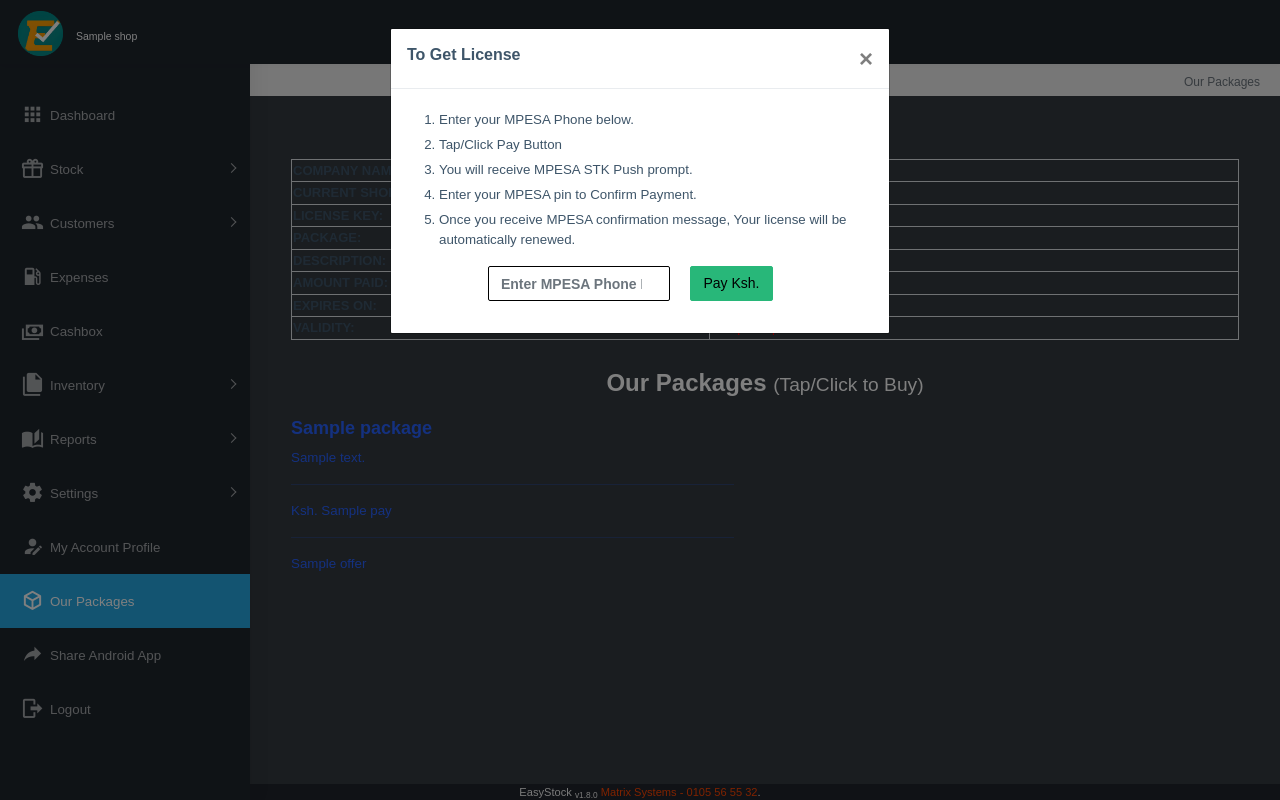
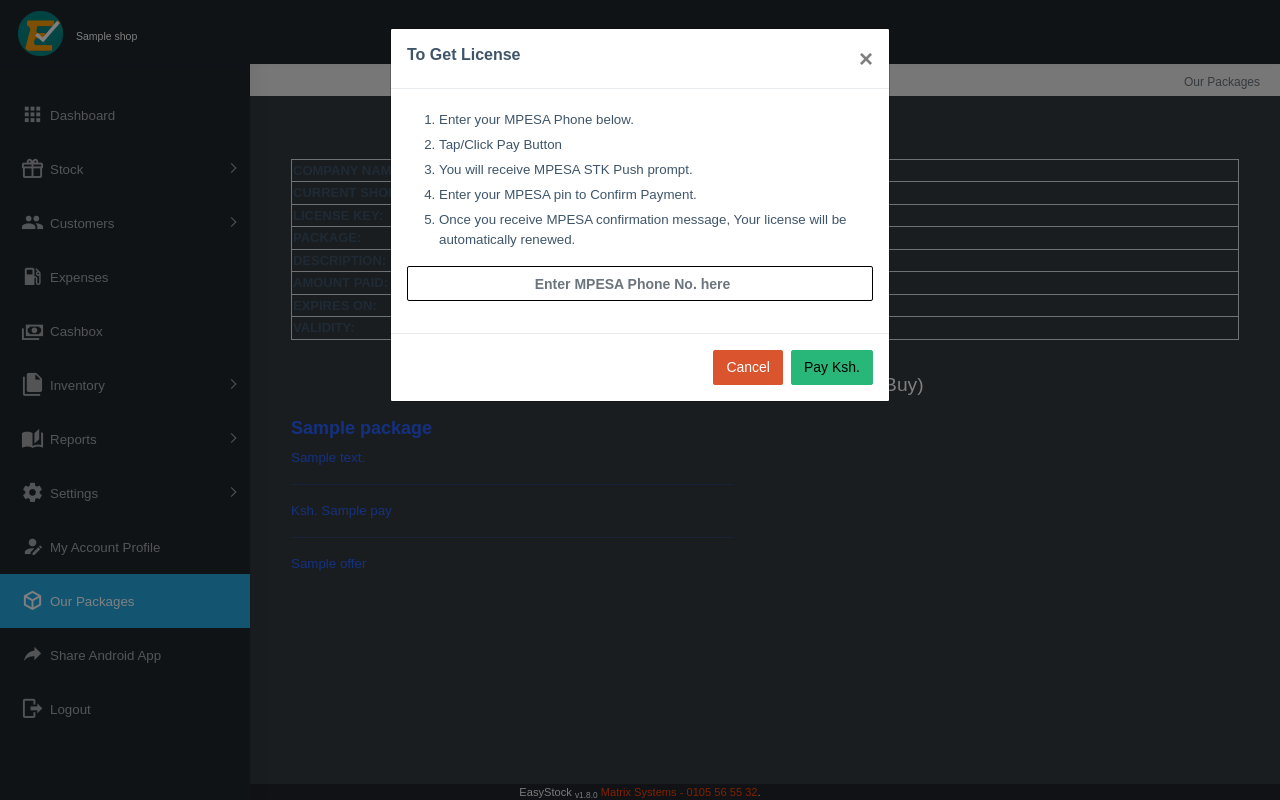
Before and after one commit to dennis-mutethia/easy-stock, a Flask app: page /packages in a window 1280 px wide, after a click that opens the changed part. Run offline with Flask 3, Linux system fonts and the light colour scheme; a user stored in the database is signed in; a database or web service that is not in the repository returns one stand-in record (values such as "Sample title"); data that the repository does not hold is empty; some libraries are stand-ins or nearby versions.

Commit message:
Update packages.html

```diff
--- a/templates/packages.html
+++ b/templates/packages.html
@@ -123,19 +123,18 @@
                         <li>Thank you for choosing us!</li> -->
                         </ol>
                         <div class="form-group row">
-                            <div class="col-sm-2"></div>
-                            <div class="col-sm-5">
+                            <div class="col-sm-12">
                                 <input name="phone" id="phone" type="number"
                                     class="form-control input-sm text-center success"
-                                    style="font-weight: bolder; color: black; border-color: black;" placeholder="Enter MPESA Phone No. here"
-                                    required min="100000000" max="799999999" />
-                            </div>
-                            <div class="col-sm-5">
-                                <button type="submit" id="action" name="action" value="pay" class="btn btn-success"
-                                    data-dismiss="modal" onclick="sendSTKPush()">Pay Ksh.<b
-                                        id="pay_amount_"></b></button>
+                                    style="font-weight: bolder; color: black; border-color: black;"
+                                    placeholder="Enter MPESA Phone No. here" required min="100000000" max="799999999" />
                             </div>
                         </div>
+                    </div>
+                    <div class="modal-footer">
+                        <button type="button" class="btn btn-danger" data-dismiss="modal">Cancel</button>
+                        <button type="submit" id="action" name="action" value="pay" class="btn btn-success"
+                            data-dismiss="modal" onclick="sendSTKPush()">Pay Ksh.<b id="pay_amount_"></b></button>
                     </div>
                 </form>
             </div>
```
